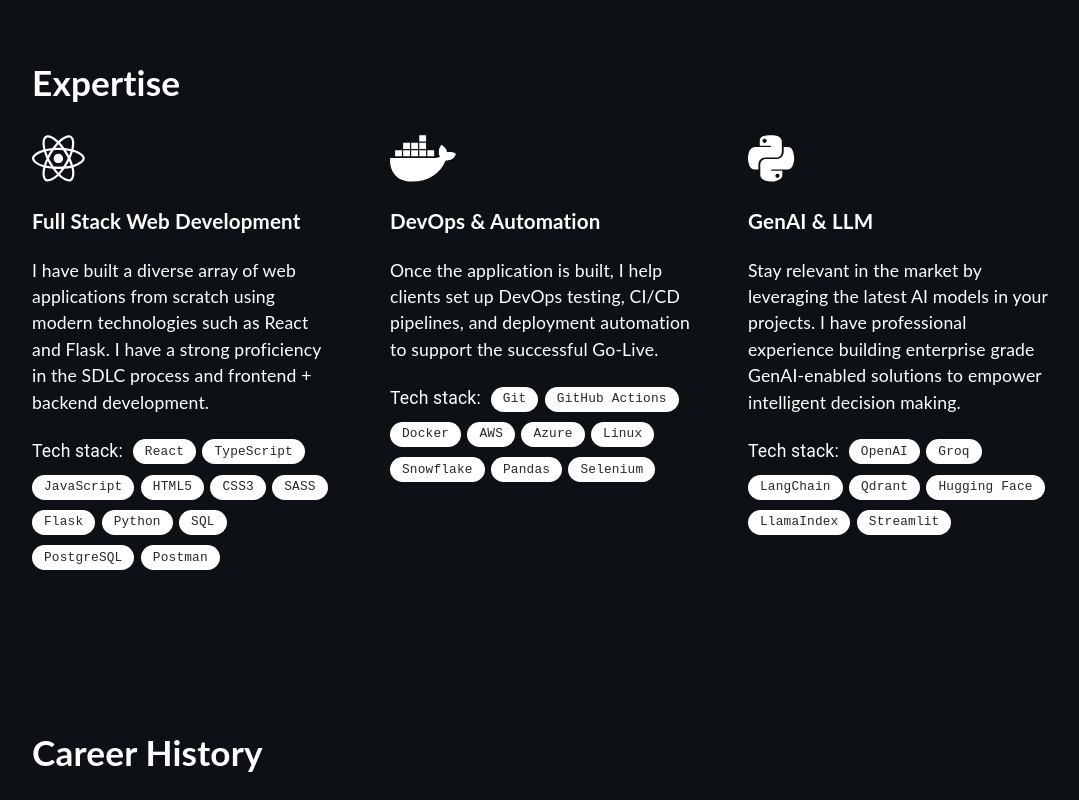
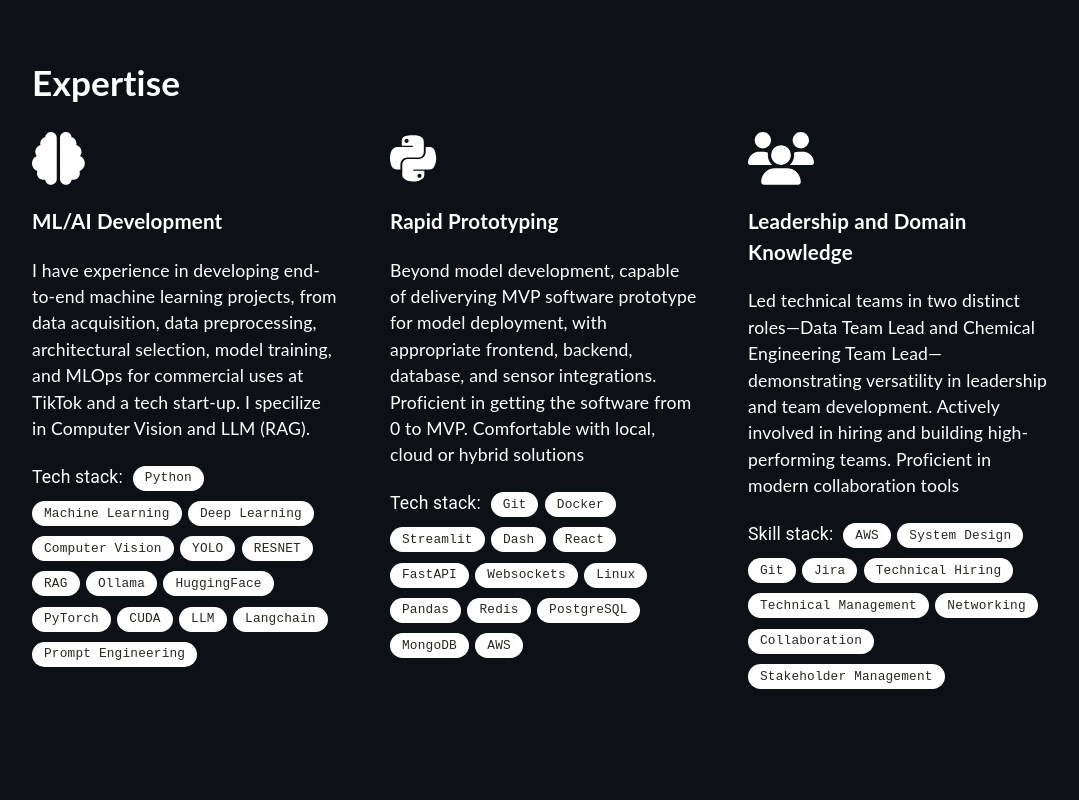
Before and after one commit to sivakornchong/sivakornchong.github.io, a React (Create React App) app: page / in a window 1280 px wide. Shown: the part 860-1660 px from the top of the page, without its empty margins (96-1175 px from the left). Built offline with nearby package versions, Linux system fonts and the light colour scheme.

Commit message:
done with main and expertise

```diff
--- a/src/assets/styles/Main.scss
+++ b/src/assets/styles/Main.scss
@@ -43,7 +43,7 @@
     }
 
     h1 {
-        font-size: 5em;
+        font-size: 3.5em;
         margin-block-start: 0px;
         margin-block-end: 0px;
     }
--- a/src/components/Expertise.tsx
+++ b/src/components/Expertise.tsx
@@ -1,44 +1,54 @@
 import React from "react";
 import '@fortawesome/free-regular-svg-icons'
 import { FontAwesomeIcon } from '@fortawesome/react-fontawesome';
-import { faReact, faDocker, faPython } from '@fortawesome/free-brands-svg-icons';
+import { faPython, faReact, faDocker } from '@fortawesome/free-brands-svg-icons';
+import { faUsers, faBrain } from '@fortawesome/free-solid-svg-icons';
 import Chip from '@mui/material/Chip';
 import '../assets/styles/Expertise.scss';
 
 const labelsFirst = [
-    "React",
-    "TypeScript",
-    "JavaScript",
-    "HTML5",
-    "CSS3",
-    "SASS",
-    "Flask",
     "Python",
-    "SQL",
-    "PostgreSQL",
-    "Postman"
+    "Machine Learning",
+    "Deep Learning",
+    "Computer Vision",
+    "YOLO",
+    "RESNET",
+    "RAG",
+    "Ollama",
+    "HuggingFace",
+    "PyTorch",
+    "CUDA",
+    "LLM",
+    "Langchain",
+    "Prompt Engineering"
 ];
 
 const labelsSecond = [
     "Git",
-    "GitHub Actions",
     "Docker",
-    "AWS",
-    "Azure",
+    "Streamlit",
+    "Dash",
+    "React",
+    "FastAPI",
+    "Websockets",
     "Linux",
-    "Snowflake",
     "Pandas",
-    "Selenium",
+    "Redis",
+    "PostgreSQL",
+    "MongoDB",
+    "AWS"
 ];
 
 const labelsThird = [
-    "OpenAI",
-    "Groq",
-    "LangChain",
-    "Qdrant",
-    "Hugging Face",
-    "LlamaIndex",
-    "Streamlit",
+    "AWS",
+    "System Design",
+    "Git",
+    "Jira",
+    "Technical Hiring",
+    "Technical Management",
+    "Networking",
+    "Collaboration",
+    "Stakeholder Management"
 ];
 
 function Expertise() {
@@ -48,9 +58,9 @@
             <h1>Expertise</h1>
             <div className="skills-grid">
                 <div className="skill">
-                    <FontAwesomeIcon icon={faReact} size="3x"/>
-                    <h3>Full Stack Web Development</h3>
-                    <p>I have built a diverse array of web applications from scratch using modern technologies such as React and Flask. I have a strong proficiency in the SDLC process and frontend + backend development.</p>
+                    <FontAwesomeIcon icon={faBrain} size="3x"/>
+                    <h3>ML/AI Development</h3>
+                    <p>I have experience in developing end-to-end machine learning projects, from data acquisition, data preprocessing, architectural selection, model training, and MLOps for commercial uses at TikTok and a tech start-up. I specilize in Computer Vision and LLM (RAG).</p>
                     <div className="flex-chips">
                         <span className="chip-title">Tech stack:</span>
                         {labelsFirst.map((label, index) => (
@@ -60,9 +70,9 @@
                 </div>
 
                 <div className="skill">
-                    <FontAwesomeIcon icon={faDocker} size="3x"/>
-                    <h3>DevOps & Automation</h3>
-                    <p>Once the application is built, I help clients set up DevOps testing, CI/CD pipelines, and deployment automation to support the successful Go-Live.</p>
+                    <FontAwesomeIcon icon={faPython} size="3x"/>
+                    <h3>Rapid Prototyping</h3>
+                    <p> Beyond model development, capable of deliverying MVP software prototype for model deployment, with appropriate frontend, backend, database, and sensor integrations. Proficient in getting the software from 0 to MVP. Comfortable with local, cloud or hybrid solutions</p>
                     <div className="flex-chips">
                         <span className="chip-title">Tech stack:</span>
                         {labelsSecond.map((label, index) => (
@@ -72,11 +82,11 @@
                 </div>
 
                 <div className="skill">
-                    <FontAwesomeIcon icon={faPython} size="3x"/>
-                    <h3>GenAI & LLM</h3>
-                    <p>Stay relevant in the market by leveraging the latest AI models in your projects. I have professional experience building enterprise grade GenAI-enabled solutions to empower intelligent decision making.</p>
+                    <FontAwesomeIcon icon={faUsers} size="3x"/>
+                    <h3>Leadership and Domain Knowledge</h3>
+                    <p>Led technical teams in two distinct roles—Data Team Lead and Chemical Engineering Team Lead—demonstrating versatility in leadership and team development. Actively involved in hiring and building high-performing teams. Proficient in modern collaboration tools</p>
                     <div className="flex-chips">
-                        <span className="chip-title">Tech stack:</span>
+                        <span className="chip-title">Skill stack:</span>
                         {labelsThird.map((label, index) => (
                             <Chip key={index} className='chip' label={label} />
                         ))}
--- a/src/components/Main.tsx
+++ b/src/components/Main.tsx
@@ -1,6 +1,7 @@
 import React from "react";
 import GitHubIcon from '@mui/icons-material/GitHub';
 import LinkedInIcon from '@mui/icons-material/LinkedIn';
+import linkedinprofile from '../assets/images/linkedinprofile.jpeg';
 import '../assets/styles/Main.scss';
 
 function Main() {
@@ -9,19 +10,19 @@
     <div className="container">
       <div className="about-section">
         <div className="image-wrapper">
-          <img src="https://my-aws-assets.s3.us-west-2.amazonaws.com/portfolio-img/avatar_circle.jpeg" alt="Avatar" />
+          <img src={linkedinprofile} alt="Avatar" />
         </div>
         <div className="content">
           <div className="social_icons">
-            <a href="https://github.com/yujisatojr" target="_blank" rel="noreferrer"><GitHubIcon/></a>
-            <a href="https://www.linkedin.com/in/yujisato/" target="_blank" rel="noreferrer"><LinkedInIcon/></a>
+            <a href="https://github.com/sivakornchong" target="_blank" rel="noreferrer"><GitHubIcon/></a>
+            <a href="https://www.linkedin.com/in/sivakornchong" target="_blank" rel="noreferrer"><LinkedInIcon/></a>
           </div>
-          <h1>Yuji Sato</h1>
-          <p>Full Stack Engineer</p>
+          <h1>Sivakorn Chongfeungprinya (Oak)</h1>
+          <p>Machine Learning Engineer/ Data Team Lead</p>
 
           <div className="mobile_social_icons">
-            <a href="https://github.com/yujisatojr" target="_blank" rel="noreferrer"><GitHubIcon/></a>
-            <a href="https://www.linkedin.com/in/yujisato/" target="_blank" rel="noreferrer"><LinkedInIcon/></a>
+            <a href="https://github.com/sivakornchong" target="_blank" rel="noreferrer"><GitHubIcon/></a>
+            <a href="https://www.linkedin.com/in/sivakornchong" target="_blank" rel="noreferrer"><LinkedInIcon/></a>
           </div>
         </div>
       </div>
--- a/src/components/Project.tsx
+++ b/src/components/Project.tsx
@@ -1,10 +1,4 @@
 import React from "react";
-import mock01 from '../assets/images/mock01.png';
-import mock02 from '../assets/images/mock02.png';
-import mock03 from '../assets/images/mock03.png';
-import mock04 from '../assets/images/mock04.png';
-import mock05 from '../assets/images/mock05.png';
-import mock06 from '../assets/images/mock06.png';
 import mock07 from '../assets/images/mock07.png';
 import mock08 from '../assets/images/mock08.png';
 import mock09 from '../assets/images/mock09.png';
@@ -36,36 +30,6 @@
                 <a href="https://www.datumlearn.com/" target="_blank" rel="noreferrer"><h2>Datum: Integrated Learning Platform</h2></a>
                 <p>This is an online educational platform that provides high-quality, data science-focused learning resources in the Japanese language. I created the entire platform from scratch using Ruby on Rails.</p>
             </div>
-            <div className="project">
-                <a href="http://www.wemanage.jp/" target="_blank" rel="noreferrer"><img src={mock06} className="zoom" alt="thumbnail" width="100%"/></a>
-                <a href="http://www.wemanage.jp/" target="_blank" rel="noreferrer"><h2>WeManage: Real Estate Asset Management</h2></a>
-                <p>This mobile application allows realtors in Japan to securely manage their property information and view future income predictions. This app is built with Ruby on Rails and JavaScript.</p>
-            </div>
-            <div className="project">
-                <a href="https://www.byuh.edu/covid-19-case-management" target="_blank" rel="noreferrer"><img src={mock05} className="zoom" alt="thumbnail" width="100%"/></a>
-                <a href="https://www.byuh.edu/covid-19-case-management" target="_blank" rel="noreferrer"><h2>COVID-19 Case Management</h2></a>
-                <p>Built official charts for COVID/vaccination tracking for an educational institution using JavaScript and the Google Sheets API v4. The dashboard served the university's leadership in their decision-making processes.</p>
-            </div>
-            <div className="project">
-                <a href="https://github.com/yujisatojr/multi-reg-analysis" target="_blank" rel="noreferrer"><img src={mock04} className="zoom" alt="thumbnail" width="100%"/></a>
-                <a href="https://github.com/yujisatojr/multi-reg-analysis" target="_blank" rel="noreferrer"><h2>Multiple Regression Property Analysis</h2></a>
-                <p>Analyzed the real estate market in Japan and predicted property prices by implementing statistical methods such as OLS and multi-regression analysis. This project leveraged Python and various libraries such as Pandas, NumPy, Matplotlib, and Scikit-Learn.</p>
-            </div>
-            <div className="project">
-                <a href="https://holokai.byuh.edu/programs-of-study" target="_blank" rel="noreferrer"><img src={mock03} className="zoom" alt="thumbnail" width="100%"/></a>
-                <a href="https://holokai.byuh.edu/programs-of-study" target="_blank" rel="noreferrer"><h2>Programs of Study</h2></a>
-                <p>Designed and developed a custom component for a CMS-based platform (e.g., 'Brightspot') using Java, Handlebars, and LESS. University students can find their majors of interest through this module.</p>
-            </div>
-            <div className="project">
-                <a href="https://hookele.byuh.edu/transfer-evaluation-guidelines-and-matrix" target="_blank" rel="noreferrer"><img src={mock02} className="zoom" alt="thumbnail" width="100%"/></a>
-                <a href="https://hookele.byuh.edu/transfer-evaluation-guidelines-and-matrix" target="_blank" rel="noreferrer"><h2>Transfer Evaluation Matrix</h2></a>
-                <p>Created an interactive CSV table generator with Java, Handlebars, and LESS. This project helps transfer students to quickly identify eligible credits.</p>
-            </div>
-            <div className="project">
-                <a href="https://github.com/yujisatojr/submeowrine" target="_blank" rel="noreferrer"><img src={mock01} className="zoom" alt="thumbnail" width="100%"/></a>
-                <a href="https://github.com/yujisatojr/submeowrine" target="_blank" rel="noreferrer"><h2>Submeowrine</h2></a>
-                <p>Developed and released an Android mobile application using Java and Android Studio that runs a 2D shooting game.</p>
-            </div>
         </div>
     </div>
     );
```
Also changed, not shown: src/assets/images/linkedinprofile.jpeg (added).
